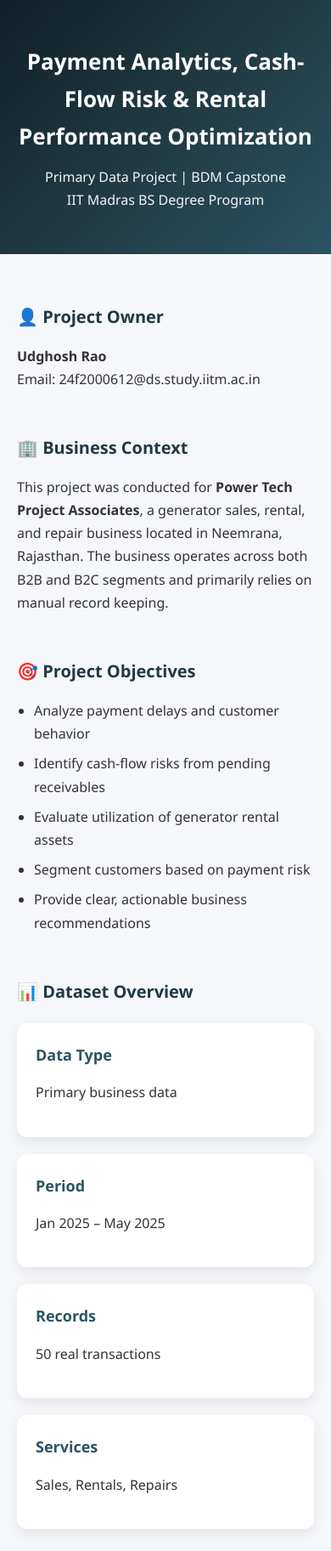
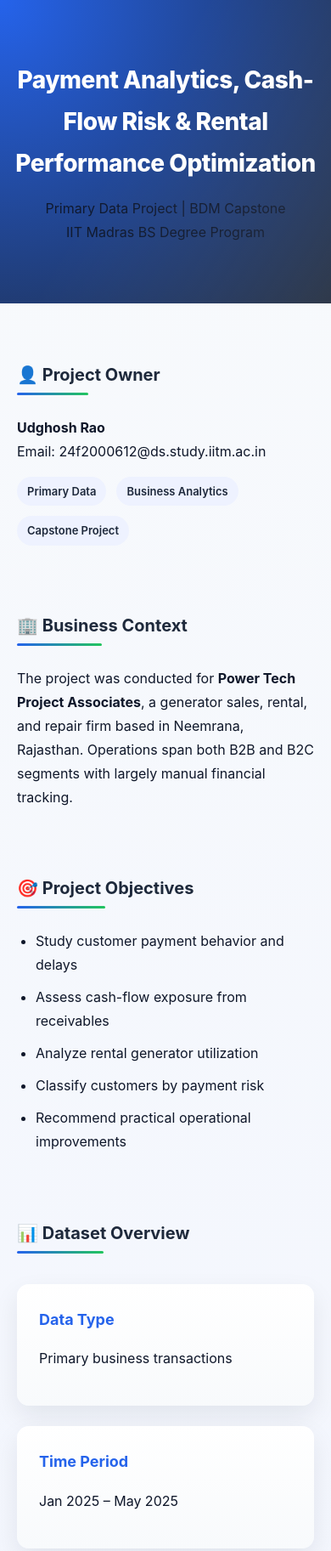
Before and after one commit to 24F2000612/Payment-Analytics-Cash-Flow-Risk-Rental-Performance-Optimization-Primary-Data-Project, a plain HTML site: page index.html in a window 390 px wide. Shown: the top 1825 px of the page at 85% size. Drawn offline with Linux system fonts and the light colour scheme.

Commit message:
Update index.html

```diff
--- a/index.html
+++ b/index.html
@@ -6,18 +6,19 @@
   <meta name="viewport" content="width=device-width, initial-scale=1.0" />
 
   <!-- =====================
-       BASIC THEME VARIABLES
+       ADVANCED MODERN STYLES
        ===================== -->
   <style>
     :root {
-      --primary: #2c5364;
-      --secondary: #203a43;
-      --dark: #0f2027;
-      --bg: #f5f7fa;
+      --primary: #2563eb;      /* blue-600 */
+      --secondary: #1e293b;    /* slate-800 */
+      --accent: #22c55e;       /* green-500 */
+      --danger: #ef4444;       /* red-500 */
+      --bg: #f8fafc;           /* slate-50 */
       --card-bg: #ffffff;
-      --text: #333333;
-      --muted: #6b7280;
-      --radius: 12px;
+      --text: #0f172a;         /* slate-900 */
+      --muted: #64748b;        /* slate-500 */
+      --radius: 14px;
     }
 
     * {
@@ -26,26 +27,36 @@
 
     body {
       margin: 0;
-      font-family: "Segoe UI", Roboto, Arial, sans-serif;
-      background: var(--bg);
+      font-family: "Inter", "Segoe UI", Roboto, Arial, sans-serif;
+      background: linear-gradient(180deg, #f8fafc, #eef2ff);
       color: var(--text);
-      line-height: 1.7;
+      line-height: 1.75;
     }
 
     /* =====================
-       HEADER / HERO
+       HERO SECTION
        ===================== */
     header {
-      background: linear-gradient(135deg, var(--dark), var(--secondary), var(--primary));
-      color: #fff;
-      padding: 70px 20px;
+      background: radial-gradient(circle at top left, #2563eb, #1e293b);
+      color: #ffffff;
+      padding: 90px 20px 80px;
       text-align: center;
+      position: relative;
+      overflow: hidden;
+    }
+
+    header::after {
+      content: "";
+      position: absolute;
+      inset: 0;
+      background: linear-gradient(120deg, transparent 40%, rgba(255,255,255,0.08));
     }
 
     header h1 {
-      margin: 0 0 12px;
-      font-size: clamp(26px, 4vw, 36px);
-      font-weight: 700;
+      margin: 0 0 14px;
+      font-size: clamp(28px, 4vw, 40px);
+      font-weight: 800;
+      letter-spacing: -0.5px;
     }
 
     header p {
@@ -58,120 +69,169 @@
        LAYOUT
        ===================== */
     main {
-      max-width: 1100px;
+      max-width: 1150px;
       margin: auto;
-      padding: 40px 20px;
+      padding: 50px 20px;
     }
 
     section {
-      margin-bottom: 50px;
+      margin-bottom: 60px;
     }
 
     section h2 {
-      margin-bottom: 15px;
+      font-size: 22px;
+      margin-bottom: 14px;
       color: var(--secondary);
-      font-size: 22px;
-      display: flex;
+      display: inline-flex;
       align-items: center;
       gap: 8px;
+      position: relative;
     }
 
-    section p {
+    section h2::after {
+      content: "";
+      position: absolute;
+      bottom: -6px;
+      left: 0;
+      width: 50%;
+      height: 3px;
+      background: linear-gradient(90deg, var(--primary), var(--accent));
+      border-radius: 3px;
+    }
+
+    p {
+      max-width: 900px;
+      color: var(--text);
+    }
+
+    /* =====================
+       INFO GRID / CARDS
+       ===================== */
+    .cards {
+      display: grid;
+      grid-template-columns: repeat(auto-fit, minmax(240px, 1fr));
+      gap: 24px;
+      margin-top: 28px;
+    }
+
+    .card {
+      background: linear-gradient(180deg, #ffffff, #f8fafc);
+      border-radius: var(--radius);
+      padding: 26px;
+      box-shadow: 0 12px 30px rgba(15, 23, 42, 0.08);
+      transition: transform 0.25s ease, box-shadow 0.25s ease;
+      position: relative;
+    }
+
+    .card::before {
+      content: "";
+      position: absolute;
+      inset: 0;
+      border-radius: inherit;
+      background: linear-gradient(135deg, transparent, rgba(37,99,235,0.08));
+      opacity: 0;
+      transition: opacity 0.25s ease;
+    }
+
+    .card:hover {
+      transform: translateY(-6px);
+      box-shadow: 0 18px 40px rgba(15, 23, 42, 0.12);
+    }
+
+    .card:hover::before {
+      opacity: 1;
+    }
+
+    .card h3 {
+      margin-top: 0;
+      margin-bottom: 10px;
+      font-size: 18px;
+      color: var(--primary);
+    }
+
+    /* =====================
+       LISTS & CALLOUTS
+       ===================== */
+    ul {
+      padding-left: 22px;
+    }
+
+    li {
+      margin-bottom: 10px;
+    }
+
+    .highlight {
+      background: linear-gradient(135deg, #ffffff, #eef2ff);
+      border-left: 6px solid var(--primary);
+      padding: 26px;
+      border-radius: var(--radius);
+      box-shadow: 0 10px 28px rgba(15, 23, 42, 0.08);
       max-width: 900px;
     }
 
     /* =====================
-       CARDS
+       METRIC BADGES
        ===================== */
-    .cards {
-      display: grid;
-      grid-template-columns: repeat(auto-fit, minmax(220px, 1fr));
-      gap: 20px;
-      margin-top: 20px;
+    .badges {
+      display: flex;
+      flex-wrap: wrap;
+      gap: 12px;
+      margin-top: 14px;
     }
 
-    .card {
-      background: var(--card-bg);
-      border-radius: var(--radius);
-      padding: 22px;
-      box-shadow: 0 6px 16px rgba(0, 0, 0, 0.08);
-      transition: transform 0.2s ease, box-shadow 0.2s ease;
-    }
-
-    .card:hover {
-      transform: translateY(-4px);
-      box-shadow: 0 10px 24px rgba(0, 0, 0, 0.12);
-    }
-
-    .card h3 {
-      margin-top: 0;
-      margin-bottom: 8px;
-      color: var(--primary);
-      font-size: 18px;
+    .badge {
+      background: #eef2ff;
+      color: var(--secondary);
+      padding: 6px 12px;
+      border-radius: 999px;
+      font-size: 13px;
+      font-weight: 600;
     }
 
     /* =====================
-       LISTS & HIGHLIGHTS
-       ===================== */
-    ul {
-      padding-left: 20px;
-    }
-
-    li {
-      margin-bottom: 8px;
-    }
-
-    .highlight {
-      background: #ffffff;
-      border-left: 6px solid var(--primary);
-      padding: 22px;
-      border-radius: var(--radius);
-      box-shadow: 0 4px 14px rgba(0, 0, 0, 0.08);
-      max-width: 900px;
-    }
-
-    /* =====================
-       LINKS / BUTTONS
+       LINKS / CTA BUTTONS
        ===================== */
     .links {
       display: flex;
       flex-wrap: wrap;
       gap: 14px;
-      margin-top: 15px;
+      margin-top: 20px;
     }
 
     .links a {
       text-decoration: none;
-      background: var(--primary);
+      background: linear-gradient(135deg, var(--primary), #1d4ed8);
       color: #ffffff;
-      padding: 12px 18px;
-      border-radius: 8px;
+      padding: 12px 20px;
+      border-radius: 10px;
       font-size: 14px;
-      transition: background 0.2s ease, transform 0.2s ease;
+      font-weight: 600;
+      box-shadow: 0 8px 20px rgba(37,99,235,0.35);
+      transition: transform 0.2s ease, box-shadow 0.2s ease;
     }
 
     .links a:hover {
-      background: var(--secondary);
-      transform: translateY(-2px);
+      transform: translateY(-3px);
+      box-shadow: 0 12px 28px rgba(37,99,235,0.45);
     }
 
     /* =====================
        FOOTER
        ===================== */
     footer {
-      background: var(--secondary);
+      background: linear-gradient(135deg, #1e293b, #020617);
       color: #ffffff;
       text-align: center;
-      padding: 24px 16px;
+      padding: 26px 16px;
       font-size: 14px;
     }
 
     /* =====================
-       RESPONSIVE TWEAKS
+       RESPONSIVE
        ===================== */
     @media (max-width: 600px) {
       header {
-        padding: 50px 16px;
+        padding: 70px 16px;
       }
 
       section h2 {
@@ -185,61 +245,48 @@
 
 <header>
   <h1>Payment Analytics, Cash-Flow Risk & Rental Performance Optimization</h1>
-    <p>
-      Primary Data Project | BDM Capstone<br />
-      IIT Madras BS Degree Program
-    </p>
+  <p>Primary Data Project | BDM Capstone<br>IIT Madras BS Degree Program</p>
 </header>
 
 <main>
 
   <section>
     <h2>👤 Project Owner</h2>
-      <p>
-        <strong>Udghosh Rao</strong><br />
-        Email: 24f2000612@ds.study.iitm.ac.in
-      </p>
+    <p><strong>Udghosh Rao</strong><br>Email: 24f2000612@ds.study.iitm.ac.in</p>
+    <div class="badges">
+      <span class="badge">Primary Data</span>
+      <span class="badge">Business Analytics</span>
+      <span class="badge">Capstone Project</span>
+    </div>
   </section>
 
   <section>
     <h2>🏢 Business Context</h2>
     <p>
-        This project was conducted for <strong>Power Tech Project Associates</strong>, a generator
-        sales, rental, and repair business located in Neemrana, Rajasthan. The business operates
-        across both B2B and B2C segments and primarily relies on manual record keeping.
+      The project was conducted for <strong>Power Tech Project Associates</strong>, a generator
+      sales, rental, and repair firm based in Neemrana, Rajasthan. Operations span both B2B and B2C
+      segments with largely manual financial tracking.
     </p>
   </section>
 
   <section>
     <h2>🎯 Project Objectives</h2>
     <ul>
-        <li>Analyze payment delays and customer behavior</li>
-        <li>Identify cash-flow risks from pending receivables</li>
-        <li>Evaluate utilization of generator rental assets</li>
-        <li>Segment customers based on payment risk</li>
-        <li>Provide clear, actionable business recommendations</li>
+      <li>Study customer payment behavior and delays</li>
+      <li>Assess cash-flow exposure from receivables</li>
+      <li>Analyze rental generator utilization</li>
+      <li>Classify customers by payment risk</li>
+      <li>Recommend practical operational improvements</li>
     </ul>
   </section>
 
   <section>
     <h2>📊 Dataset Overview</h2>
     <div class="cards">
-        <div class="card">
-          <h3>Data Type</h3>
-          <p>Primary business data</p>
-        </div>
-        <div class="card">
-          <h3>Period</h3>
-          <p>Jan 2025 – May 2025</p>
-        </div>
-        <div class="card">
-          <h3>Records</h3>
-          <p>50 real transactions</p>
-        </div>
-        <div class="card">
-          <h3>Services</h3>
-          <p>Sales, Rentals, Repairs</p>
-        </div>
+      <div class="card"><h3>Data Type</h3><p>Primary business transactions</p></div>
+      <div class="card"><h3>Time Period</h3><p>Jan 2025 – May 2025</p></div>
+      <div class="card"><h3>Observations</h3><p>50 verified records</p></div>
+      <div class="card"><h3>Service Lines</h3><p>Sales, Rentals, Repairs</p></div>
     </div>
   </section>
 
@@ -247,11 +294,11 @@
     <h2>🔍 Key Findings</h2>
     <div class="highlight">
       <ul>
-          <li>Approximately 40% of total revenue remained pending, affecting liquidity</li>
-          <li>Sales generated ~96% of revenue but experienced the highest payment delays</li>
-          <li>Revenue dependency on just 5 customers created concentration risk</li>
-          <li>High-value transactions were associated with longer payment delays</li>
-          <li>Rental generators were significantly underutilized</li>
+        <li>Nearly 40% of revenue was locked in pending payments</li>
+        <li>Sales accounted for ~96% of revenue with maximum delay risk</li>
+        <li>Customer concentration risk due to dependency on 5 clients</li>
+        <li>Higher invoice values correlated with longer delays</li>
+        <li>Rental assets showed consistent underutilization</li>
       </ul>
     </div>
   </section>
@@ -259,22 +306,21 @@
   <section>
     <h2>🧠 Tools & Methods</h2>
     <ul>
-        <li>Microsoft Excel for data management</li>
+      <li>Microsoft Excel (primary analysis tool)</li>
       <li>Data cleaning and validation</li>
-        <li>Descriptive and exploratory statistics</li>
-        <li>Correlation analysis</li>
+      <li>Descriptive and correlation analysis</li>
       <li>Visualization and customer segmentation</li>
     </ul>
   </section>
 
   <section>
-      <h2>💡 Recommendations</h2>
+    <h2>💡 Business Recommendations</h2>
     <ul>
-        <li>Introduce advance payment rules for high-value sales</li>
-        <li>Define customer-wise credit limits</li>
-        <li>Reduce dependency by diversifying the customer base</li>
-        <li>Improve rental utilization via bundled offers and promotions</li>
-        <li>Adopt simple digital tools for payment tracking</li>
+      <li>Introduce advance payments for high-value invoices</li>
+      <li>Define customer-wise credit ceilings</li>
+      <li>Reduce revenue concentration by expanding customer base</li>
+      <li>Boost rental utilization through bundled pricing</li>
+      <li>Adopt lightweight digital payment tracking systems</li>
     </ul>
   </section>
 
@@ -282,17 +328,17 @@
     <h2>📁 Project Resources</h2>
     <div class="links">
       <a href="https://github.com/24F2000612/Payment-Analytics-Cash-Flow-Risk-Rental-Performance-Optimization-Primary-Data-Project" target="_blank">GitHub Repository</a>
-        <a href="https://github.com/24F2000612/Payment-Analytics-Cash-Flow-Risk-Rental-Performance-Optimization-Primary-Data-Project/blob/main/reports/Proposal.pdf" target="_blank">Proposal Report</a>
+      <a href="https://github.com/24F2000612/Payment-Analytics-Cash-Flow-Risk-Rental-Performance-Optimization-Primary-Data-Project/blob/main/reports/Proposal.pdf" target="_blank">Proposal</a>
       <a href="https://github.com/24F2000612/Payment-Analytics-Cash-Flow-Risk-Rental-Performance-Optimization-Primary-Data-Project/blob/main/reports/Midterm_Report.pdf" target="_blank">Mid-Term Report</a>
       <a href="https://github.com/24F2000612/Payment-Analytics-Cash-Flow-Risk-Rental-Performance-Optimization-Primary-Data-Project/blob/main/reports/Final_Report.pdf" target="_blank">Final Report</a>
-        <a href="https://github.com/24F2000612/Payment-Analytics-Cash-Flow-Risk-Rental-Performance-Optimization-Primary-Data-Project/blob/main/presentation/Presentation.pptx" target="_blank">Presentation (PPT)</a>
+      <a href="https://github.com/24F2000612/Payment-Analytics-Cash-Flow-Risk-Rental-Performance-Optimization-Primary-Data-Project/blob/main/presentation/Presentation.pptx" target="_blank">Presentation</a>
     </div>
   </section>
 
 </main>
 
 <footer>
-    © 2025 Udghosh Rao | Primary Data BDM Capstone Project
+  © 2025 Udghosh Rao | BDM Capstone Project
 </footer>
 
 </body>
```
Lines whose indentation alone changed are shown as unchanged.
